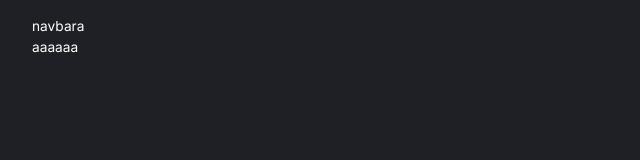
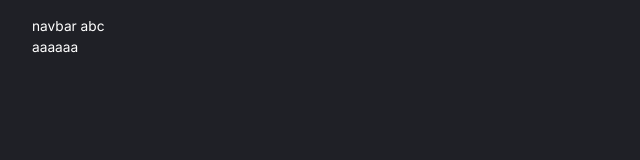
Before and after one commit to guardiangel/finance, a Next.js app: page / in a window 1280 px wide. Shown: the top 160 px of the page, without its empty margins (0-640 px from the left). Built offline with nearby package versions, Linux system fonts and the light colour scheme.

Commit message:
1.Add common css style FlexBetween 2.Adjust navbar

```diff
--- /dev/null
+++ b/src/app/navbar/page.tsx
@@ -0,0 +1,15 @@
+"use client"
+import FlexBetween from '@/components/FlexBetween';
+import { useTheme } from '@emotion/react';
+type Props = {}
+
+const Navbar = (props: Props) => {
+  const {palette} = useTheme();
+  return (
+    <FlexBetween>
+      navbar abc
+    </FlexBetween>
+  )
+}
+
+export default Navbar
--- a/src/app/page.tsx
+++ b/src/app/page.tsx
@@ -3,7 +3,7 @@ import { ThemeProvider,CssBaseline, Box } from "@mui/material";
 import { createTheme} from "@mui/material/styles";
 import { useMemo } from "react";
 import { themeSettings } from "./theme";
-import NavBar from "@/pages/navbar/index";
+import NavBar from "@/app/navbar/page";
 
 export default function Home() {
   const theme = useMemo(() =>
--- /dev/null
+++ b/src/components/FlexBetween.tsx
@@ -0,0 +1,10 @@
+import {Box} from "@mui/material"
+import {styled} from "@mui/system"
+
+const FlexBetween = styled(Box)({
+    display: "flex",
+    justifyContent: "space-between",
+    alignItems: "center"
+});
+
+export default FlexBetween;
--- a/src/pages/navbar/index.tsx
+++ /dev/null
@@ -1,11 +0,0 @@
-import React from 'react'
-
-const Navbar = () => {
-  return (
-    <div>
-      navbara
-    </div>
-  )
-}
-
-export default Navbar
```
